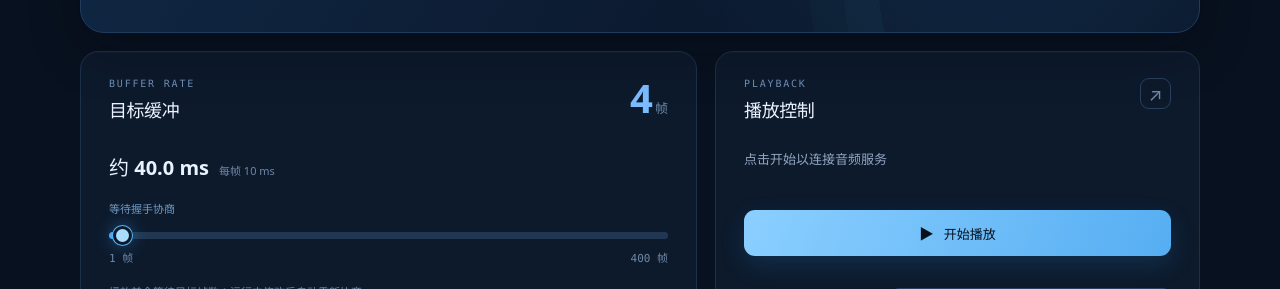
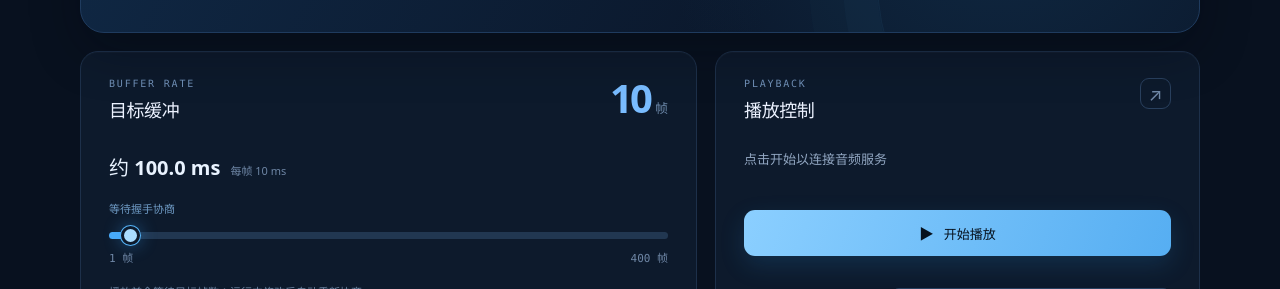
Before and after one commit to lovemilk2333/linux-web-audio-v2, a Vue app in the folder frontend/: page / in a window 1280 px wide. Shown: the part 316-605 px from the top of the page. Built offline with nearby package versions, Linux system fonts and the light colour scheme.

Commit message:
update: default audio buffer

```diff
--- a/frontend/src/App.vue
+++ b/frontend/src/App.vue
@@ -38,7 +38,7 @@ const clientDecompressionLatencyMs = ref<number | null>(null)
 const serverCompressionLatencyMs = ref<number | null>(null)
 const serverDecompressionLatencyMs = ref<number | null>(null)
 const audioOutputLatencyMs = ref(0)
-const bufferRate = ref(4)
+const bufferRate = ref(10)
 const gainDb = ref(0)
 const selectedCompression = ref<Compression>('zstd:1')
 const streamAddress = ref('')
```
